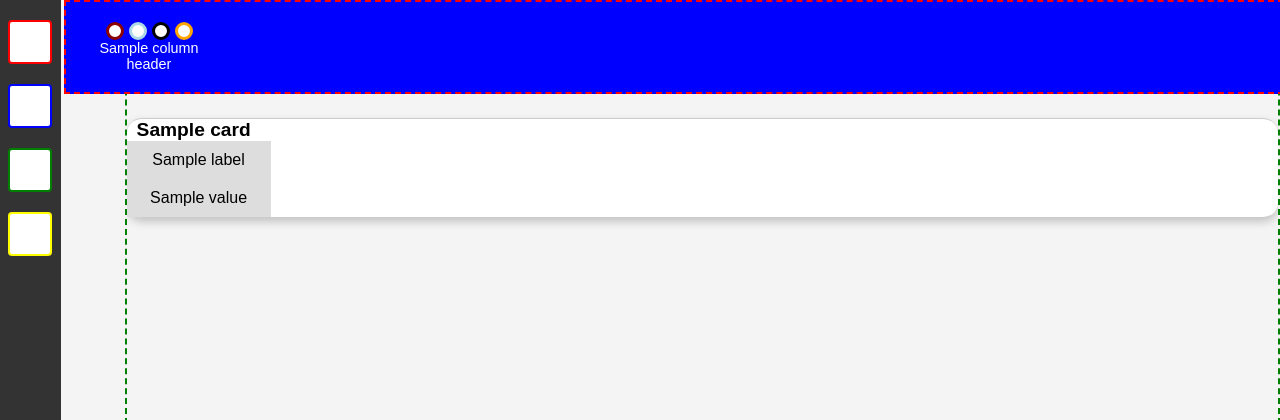
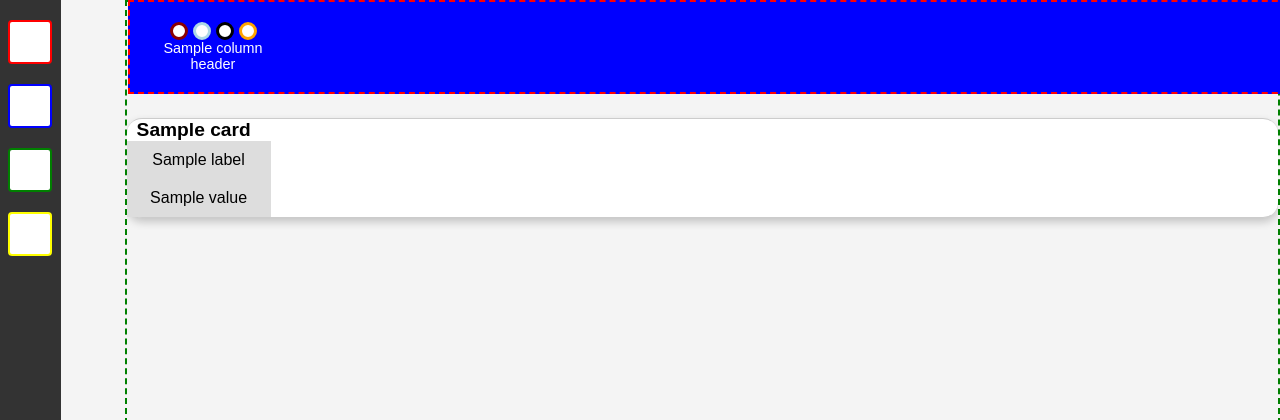
Before and after one commit to artificialname/boardgame, a Flask app: template templates/index.html in a window 1280 px wide. Shown: the top 420 px of the page. Run offline with Flask 3, Linux system fonts and the light colour scheme; the template is opened without the code that fills it: most values are stand-ins (such as "Sample title", 1, 10 or a date in 2020).

Commit message:
Update index.html

```diff
--- a/templates/index.html
+++ b/templates/index.html
@@ -45,7 +45,7 @@
         .header-container {
             position: fixed;
             top: 0;
-            left: 5%;
+            left: 10%;
             width: 95%;
             background: blue;
             color: white;
```
